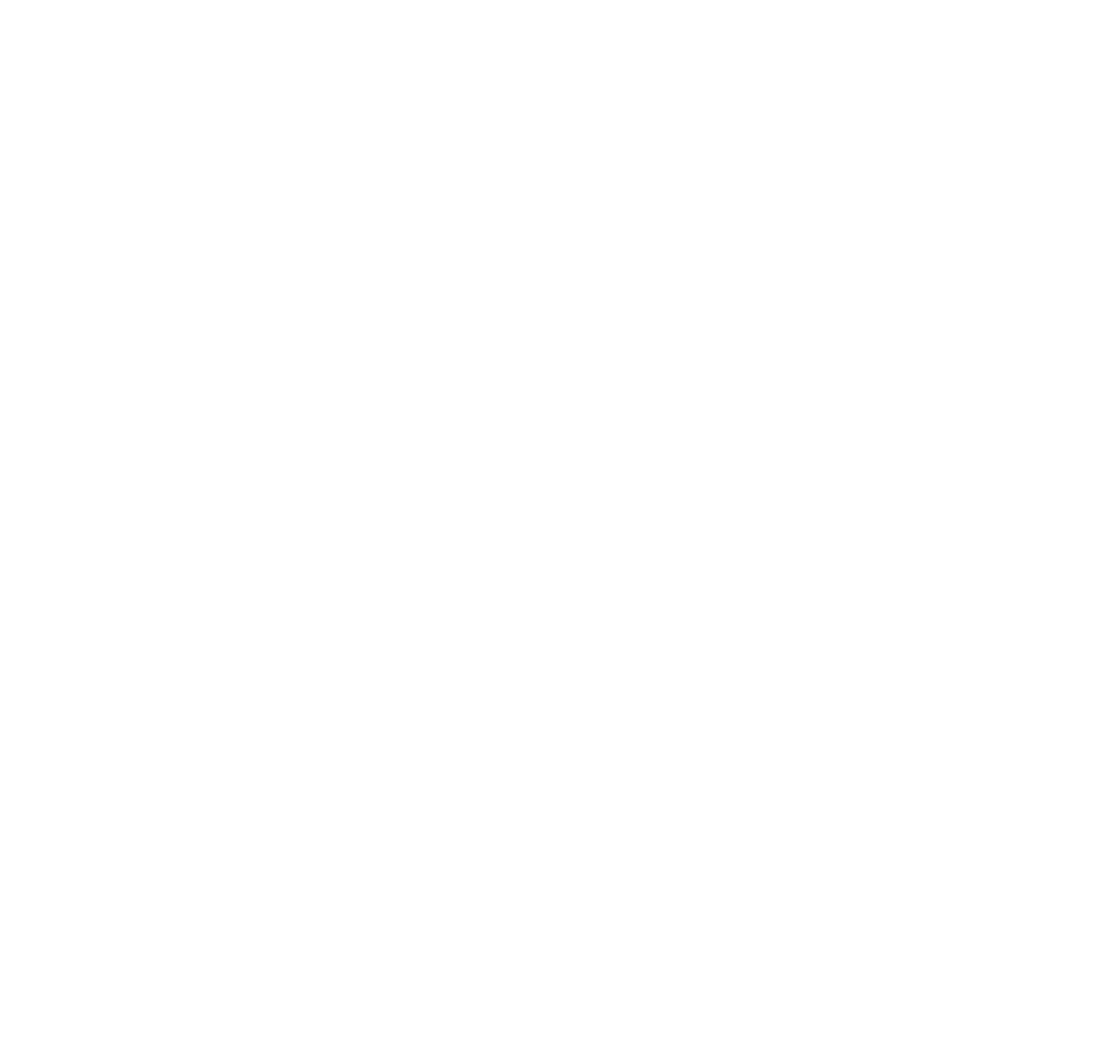
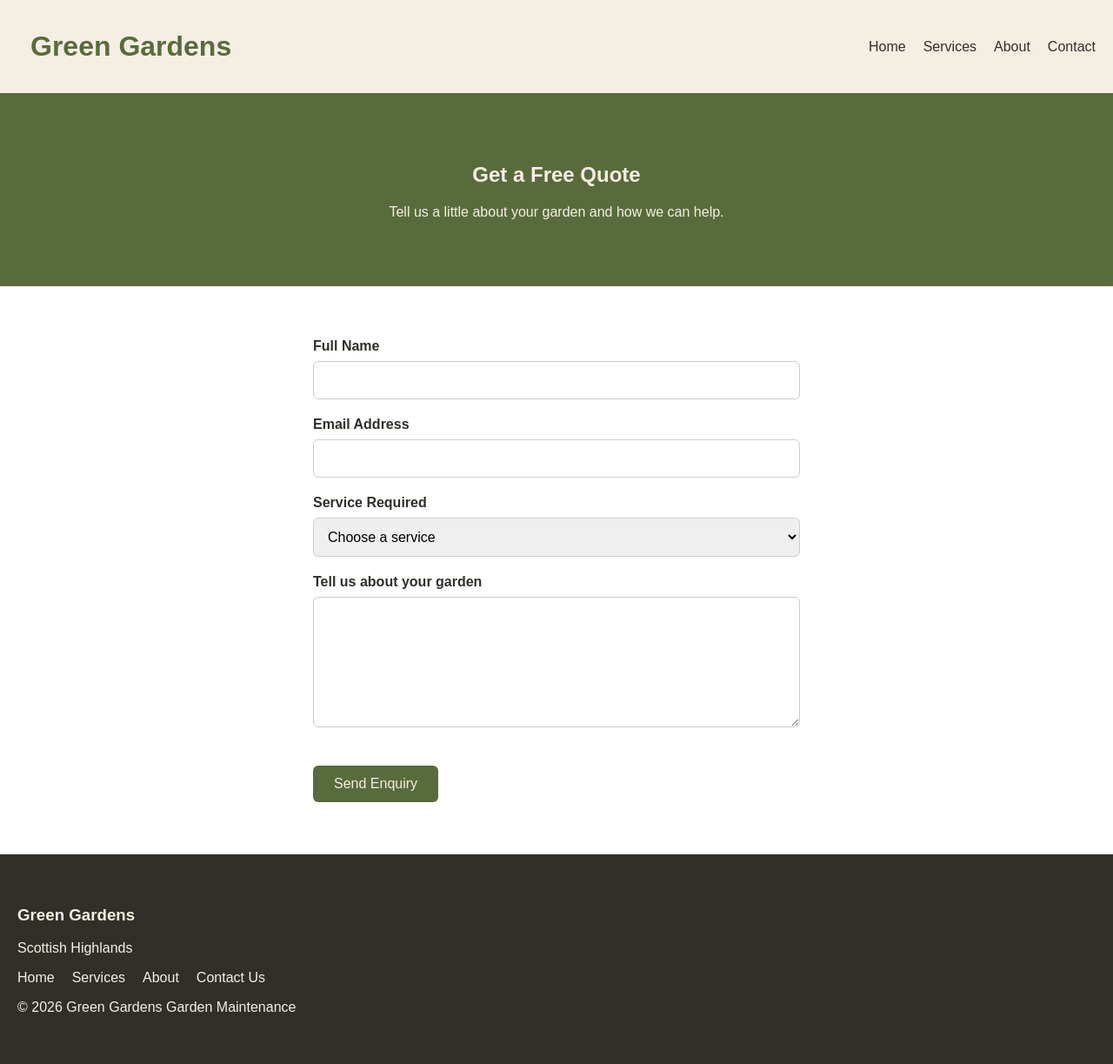
Before and after one commit to jif21dot/js-practise, a website: page css-practise/green-gardens/contact.html in a window 1280 px wide. Shown: the whole page at 87% size. Before the commit the page ends 800 px from the top, so only its background shows below. Drawn offline with Linux system fonts and the light colour scheme.

Commit message:
green gardens website complete

```diff
--- a/css-practise/green-gardens/about.html
+++ b/css-practise/green-gardens/about.html
@@ -0,0 +1,56 @@
+<!DOCTYPE html>
+<html lang="en">
+    <head>
+        <meta charset="UTF-8">
+        <meta name="viewport" content="width=device-width, initial-scale=1.0">
+        <title>About | Green Gardens</title>
+        <link rel="stylesheet" href="css/style.css">
+    </head>
+    <body>
+        <header>
+            <p class="brand">Green Gardens</p>
+            <nav class="navbar" aria-label="Main navigation">
+                <div class="nav-links">
+                    <a href="index.html">Home</a>
+                    <a href="services.html">Services</a>
+                    <a href="about.html">About</a>
+                    <a href="contact.html">Contact</a>
+                </div>
+            </nav>
+        </header>
+        <main class="page-content">
+            <section class="about-introduction">
+                <h1>About Green Gardens</h1>
+                <p>A family-run business with a passion for beautiful outdoor spaces.</p>
+            </section>
+            <section id="about" class="about-preview">
+                <div class="about-image">
+                    <img src="images/about-garden.jpg" alt="A well-maintained garden with a freshly cut lawn.">
+                </div>
+                <div class="about-content">
+                    <h2>Our Story</h2>
+                    <p>What began as a family hobby has grown into a passion for helping local homeowners enjoy their gardens.</p>
+                    <p>We take pride in reliable, friendly garden maintenance.</p>
+                </div>
+            </section>
+            <section id="contact" class="quote-cta">
+                <h2>Ready to Transform Your Garden?</h2>
+                <p>Get in touch with Green Gardens today for a free, no-obligation quote.</p>
+                <a href="contact.html" class="contact-button">Get a Free Quote</a>
+            </section>
+        </main>
+        <footer>
+            <h3>Green Gardens</h3>
+            <p>Scottish Highlands</p>
+            <nav aria-label="Footer navigation">
+                <div class="footer-links">
+                    <a href="index.html">Home</a>
+                    <a href="services.html">Services</a>
+                    <a href="about.html">About</a>
+                    <a href="contact.html">Contact Us</a>
+                </div>
+            </nav>
+            <p>&copy; 2026 Green Gardens Garden Maintenance</p>
+        </footer>
+    </body>
+</html>
--- a/css-practise/green-gardens/contact.html
+++ b/css-practise/green-gardens/contact.html
@@ -0,0 +1,66 @@
+<!DOCTYPE html>
+<html lang="en">
+    <head>
+        <meta charset="UTF-8">
+        <meta name="viewport" content="width=device-width, initial-scale=1.0">
+        <title>Contact | Green Gardens</title>
+        <link rel="stylesheet" href="css/style.css">
+    </head>
+    <body>
+        <header>
+            <p class="brand">Green Gardens</p>
+            <nav class="navbar" aria-label="Main navigation">
+                <div class="nav-links">
+                    <a href="index.html">Home</a>
+                    <a href="services.html">Services</a>
+                    <a href="about.html">About</a>
+                    <a href="contact.html">Contact</a>
+                </div>
+            </nav>
+        </header>
+        <main class="page-content">
+            <section class="contact-introduction">
+                <h1>Get a Free Quote</h1>
+                <p>Tell us a little about your garden and how we can help.</p>
+            </section>
+            <form
+                class="contact-form"
+                action="https://formspree.io/f/xpppdnpn"
+                method="POST">
+                <label for="customerName">Full Name</label>
+                <input type="text" id="customerName" name="customerName" required>
+
+                <label for="email">Email Address</label>
+                <input type="email" id="email" name="email" required>
+
+                <label for="serviceRequired">Service Required</label>
+                <select id="serviceRequired" name="serviceRequired" required>
+                    <option value="">Choose a service</option>
+                    <option value="mowing">Grass Cutting</option>
+                    <option value="trimming">Hedge Trimming</option>
+                    <option value="powerW">Power Washing</option>
+                    <option value="gutter">Gutter Cleaning</option>
+                    <option value="other">Other</option>
+                </select>
+
+                <label for="message">Tell us about your garden</label>
+                <textarea id="message" name="message" required></textarea>
+
+                <button type="submit" class="submit-button">Send Enquiry</button>
+            </form>
+        </main>
+        <footer>
+            <h3>Green Gardens</h3>
+            <p>Scottish Highlands</p>
+            <nav aria-label="Footer navigation">
+                <div class="footer-links">
+                    <a href="index.html">Home</a>
+                    <a href="services.html">Services</a>
+                    <a href="about.html">About</a>
+                    <a href="contact.html">Contact Us</a>
+                </div>
+            </nav>
+            <p>&copy; 2026 Green Gardens Garden Maintenance</p>
+        </footer>
+    </body>
+</html>
--- a/css-practise/green-gardens/css/style.css
+++ b/css-practise/green-gardens/css/style.css
@@ -230,7 +230,70 @@
     outline-offset: 4px
 }
 
+.services-page-grid {
+    grid-template-columns: repeat(2, 1fr);
+}
 
+.about-introduction,
+.service-introduction,
+.contact-introduction {
+    background-color: #596b3d;
+    color: #f5efe3;
+    padding: 60px 20px;
+    text-align: center;
+}
+
+.contact-form {
+    background-color: white;
+    padding: 20px;
+    max-width: 600px;
+    margin: 40px auto;
+}
+
+.contact-form input,
+.contact-form select,
+.contact-form textarea {
+    width: 100%;
+    padding: 12px;
+    border: 1px solid #ccc;
+    border-radius: 6px;
+    margin-bottom: 20px;
+    font: inherit;
+}
+
+.contact-form label {
+    display: block;
+    font-weight: bold;
+    margin-bottom: 8px;
+    color: #302f29;
+}
+
+.contact-form textarea {
+    min-height: 150px;
+    resize: vertical;
+}
+
+.submit-button {
+    display: inline-block;
+    padding: 12px 24px;
+    cursor: pointer;
+    border: none;
+    font: inherit;
+    border-radius: 6px;
+    margin-top: 20px;
+    background-color: #596b3d;
+    color: #f5efe3;
+    text-align: center;
+}
+
+.submit-button:hover {
+    background-color: #3c4729;
+}
+
+.submit-button:focus-visible {
+    outline: 3px solid #222817;
+    outline-offset: 4px;
+}
 
 @media (max-width: 768px) {
     .hero-content h1 {
```
Also changed, not shown: css-practise/green-gardens/services.html (+70 -0 lines), 2 other files.
